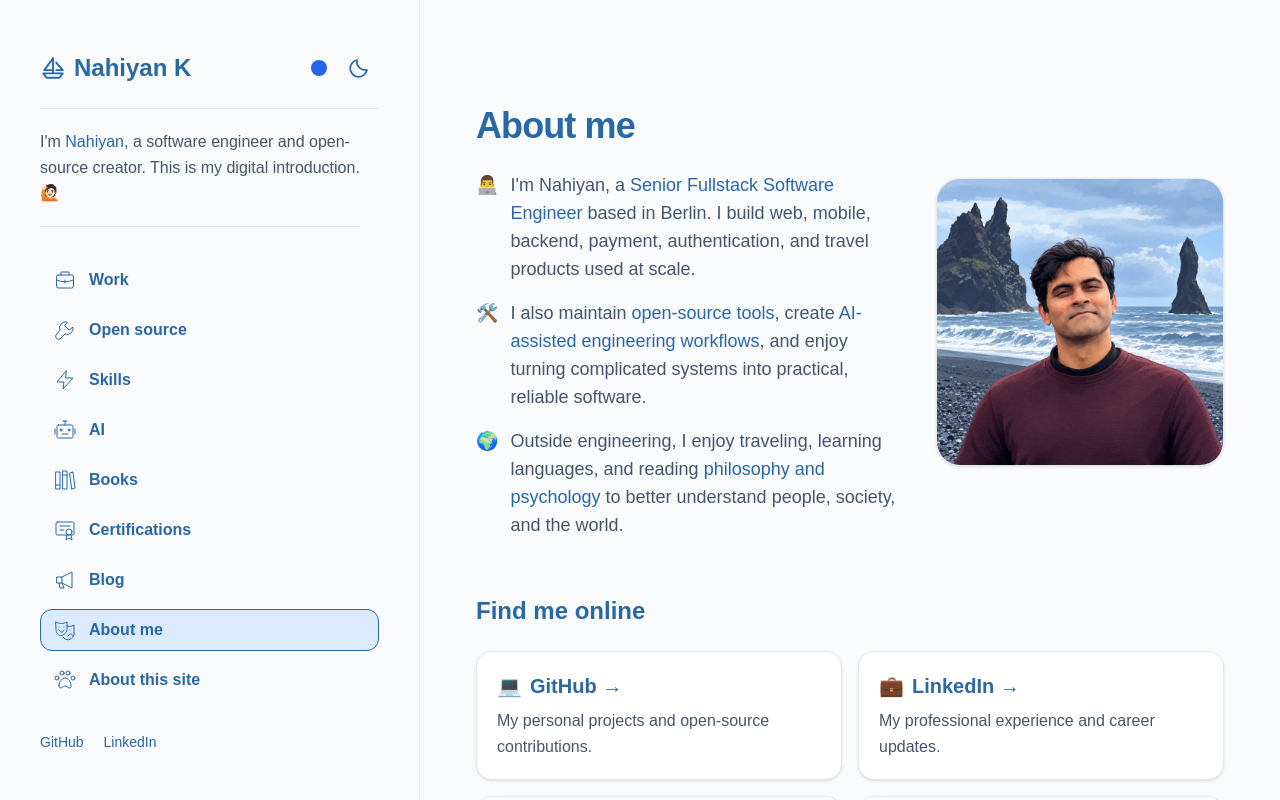
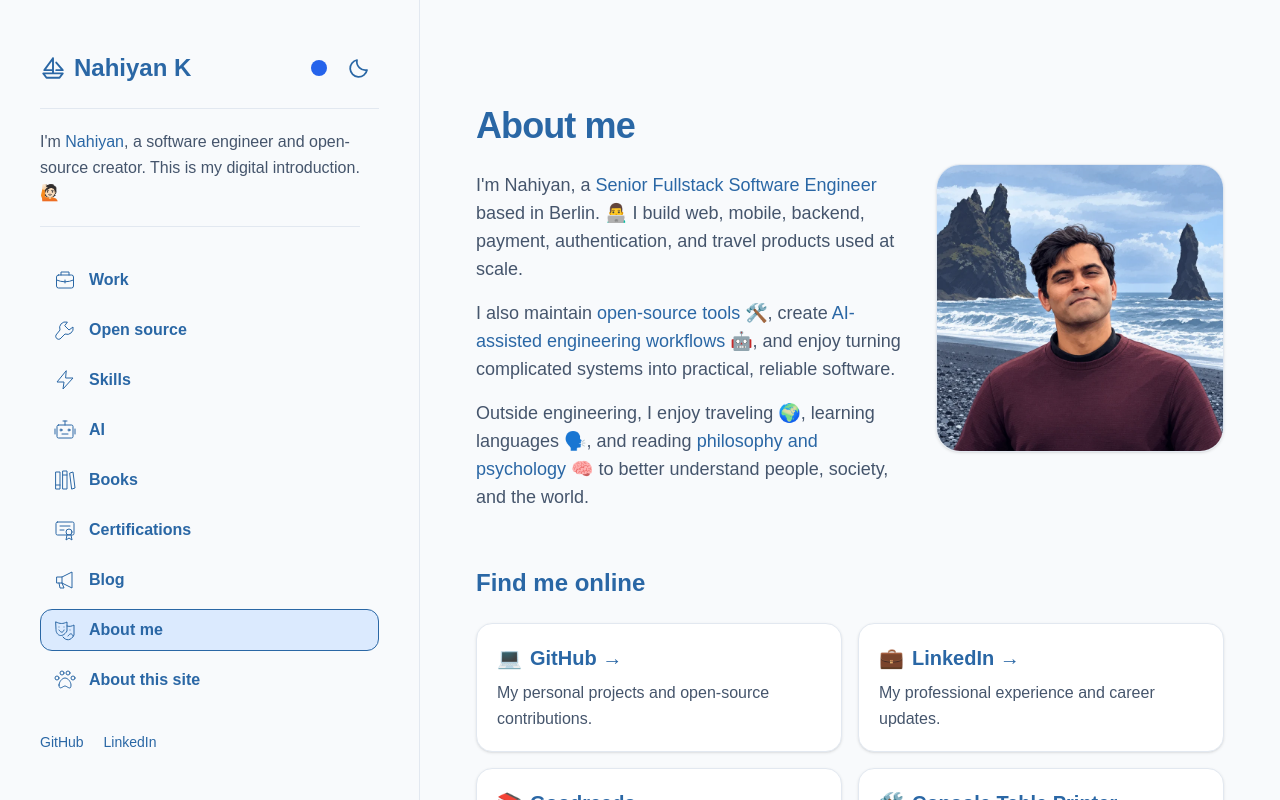
Before and after one commit to ayonious/oyon-portfolio, a Next.js app: page /about in a window 1280 px wide. Built offline with nearby package versions, Linux system fonts and the light colour scheme.

Commit message:
style: place about emojis inline

```diff
--- a/app/about/page.tsx
+++ b/app/about/page.tsx
@@ -10,11 +10,7 @@ export default function AboutPage() {
           <h1 className="text-4xl font-bold tracking-tight">{aboutContent.title}</h1>
           <div className="mt-6 space-y-4 text-lg text-slate-600 dark:text-slate-300">
             {aboutContent.paragraphs.map((paragraph, paragraphIndex) => (
-              <p key={paragraphIndex} className="flex gap-3">
-                <span aria-hidden="true" className="shrink-0">
-                  {paragraph.emoji}
-                </span>
-                <span>
+              <p key={paragraphIndex}>
                 {paragraph.parts.map((part, partIndex) =>
                   part.href ? (
                     <Link key={partIndex} href={part.href}>
@@ -24,7 +20,6 @@ export default function AboutPage() {
                     <span key={partIndex}>{part.text}</span>
                   ),
                 )}
-                </span>
               </p>
             ))}
           </div>
--- a/config/siteContent.ts
+++ b/config/siteContent.ts
@@ -56,34 +56,31 @@ export const aboutContent = {
   title: "About me",
   paragraphs: [
     {
-      emoji: "👨‍💻",
       parts: [
         { text: "I'm Nahiyan, a " },
         { text: "Senior Fullstack Software Engineer", href: "/work" },
         {
-          text: " based in Berlin. I build web, mobile, backend, payment, authentication, and travel products used at scale.",
+          text: " based in Berlin. 👨‍💻 I build web, mobile, backend, payment, authentication, and travel products used at scale.",
         },
       ],
     },
     {
-      emoji: "🛠️",
       parts: [
         { text: "I also maintain " },
         { text: "open-source tools", href: "/projects" },
-        { text: ", create " },
+        { text: " 🛠️, create " },
         { text: "AI-assisted engineering workflows", href: "/ai" },
         {
-          text: ", and enjoy turning complicated systems into practical, reliable software.",
+          text: " 🤖, and enjoy turning complicated systems into practical, reliable software.",
         },
       ],
     },
     {
-      emoji: "🌍",
       parts: [
-        { text: "Outside engineering, I enjoy traveling, learning languages, and reading " },
+        { text: "Outside engineering, I enjoy traveling 🌍, learning languages 🗣️, and reading " },
         { text: "philosophy and psychology", href: "/reading" },
         {
-          text: " to better understand people, society, and the world.",
+          text: " 🧠 to better understand people, society, and the world.",
         },
       ],
     },
```
